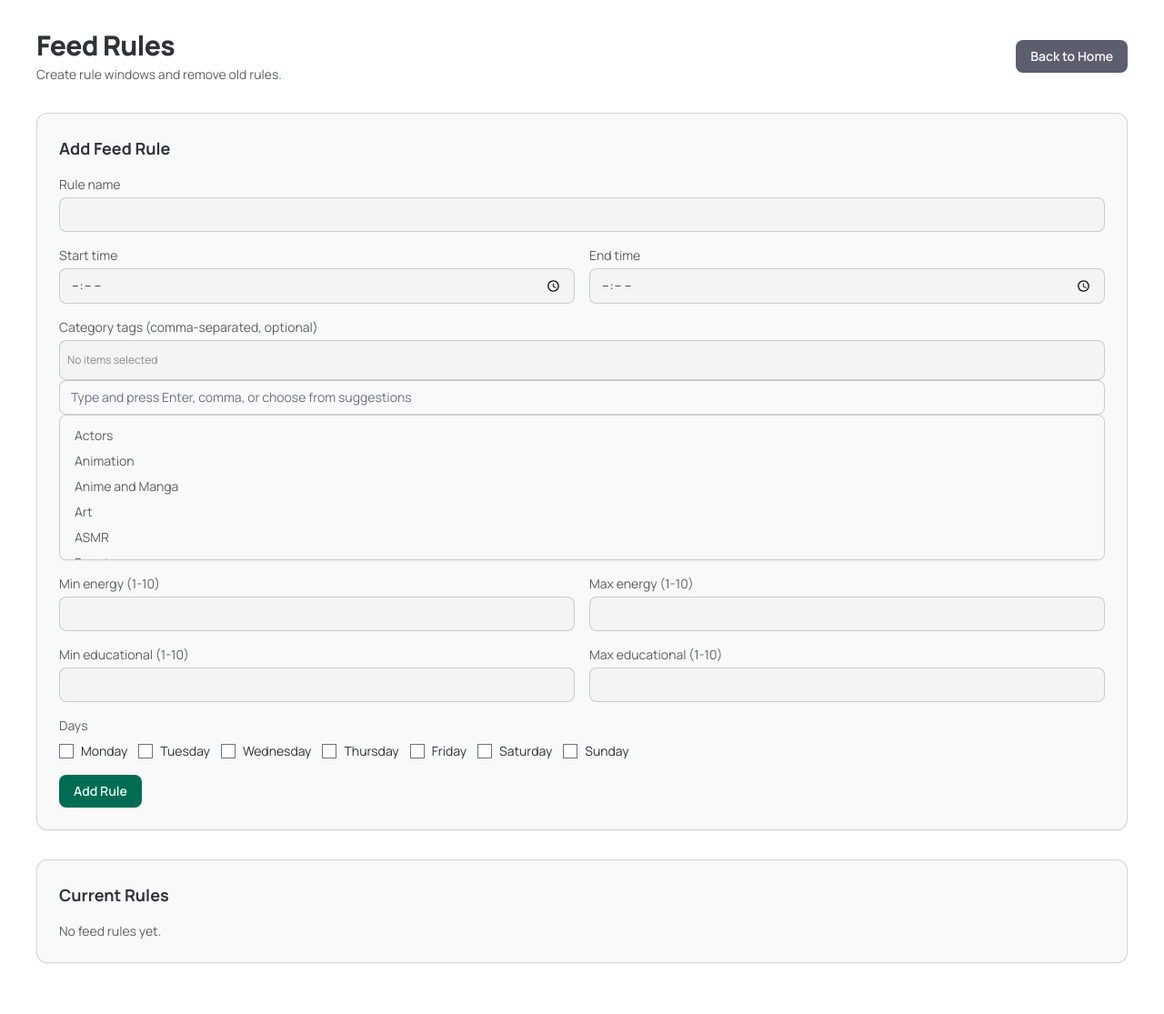
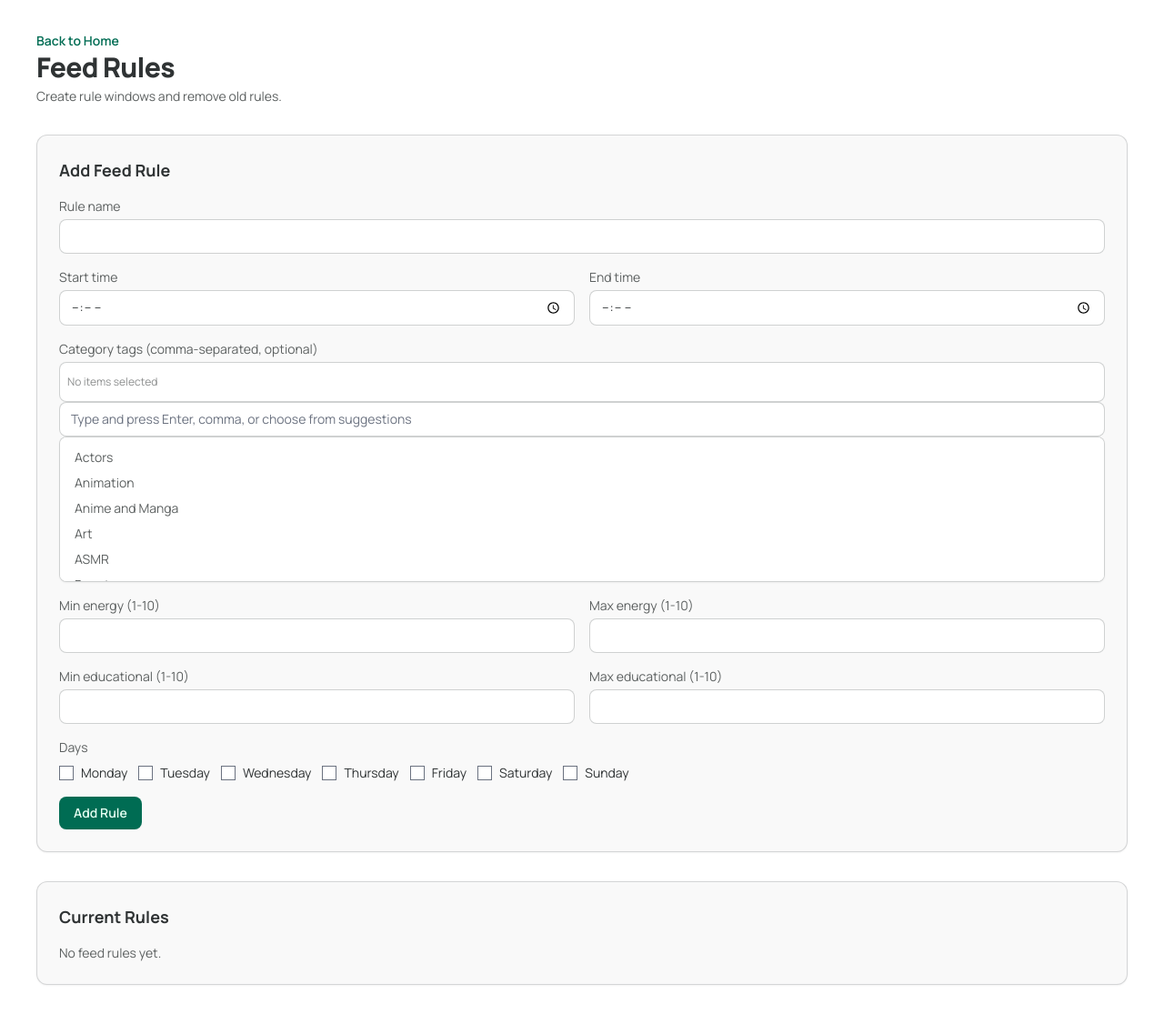
Before and after one commit to Jennawinx/youtube-refined, a Django app: page /feed-rules/ in a window 1280 px wide. Shown: the whole page at 91% size. Before the commit the page ends 1059 px from the top, so only its background shows below. Run offline with Django 4.2, Linux system fonts and the light colour scheme; data that the repository does not hold is empty; parts of the project's set-up code (start-up, migrations or seed data) failed here and were passed over; some libraries are stand-ins or nearby versions.

Commit message:
update rules page

```diff
--- a/feed/services/openai.py
+++ b/feed/services/openai.py
@@ -21,6 +21,7 @@ topics = [
     "Day in the life",
     "Decor",
     "DIY",
+    "Economics",
     "Economy",
     "Educational",
     "Finance and Investing",
--- a/templates/components/autocomplete.html
+++ b/templates/components/autocomplete.html
@@ -7,17 +7,17 @@
         data-autocomplete-output
     />
 
-    <div class="min-h-11 rounded-lg border border-outline-variant/60 bg-surface-container-low px-2 py-2 flex flex-wrap items-center gap-2" data-autocomplete-tags></div>
+    <div class="min-h-11 rounded-lg border border-outline-variant/60 {{ tags_bg_class|default:'bg-surface-container-low' }} px-2 py-2 flex flex-wrap items-center gap-2" data-autocomplete-tags></div>
 
     <input
         type="text"
         value=""
-        placeholder="{{ placeholder|default:'Type to add items' }}"
-        class="w-full rounded-lg border border-outline-variant/60 bg-surface px-3 py-2 text-sm text-on-surface outline-none focus:border-primary"
+        placeholder="{{ placeholder|default:'Type and press Enter, comma, or choose from suggestions' }}"
+        class="w-full rounded-lg border border-outline-variant/60 {{ input_bg_class|default:'bg-surface' }} px-3 py-2 text-sm text-on-surface outline-none focus:border-primary"
         data-autocomplete-input
     />
 
-    <div class="hidden rounded-lg border border-outline-variant/60 bg-surface shadow-sm p-2 max-h-40 overflow-auto" data-autocomplete-suggestions>
+    <div class="hidden rounded-lg border border-outline-variant/60 {{ suggestions_bg_class|default:'bg-surface' }} shadow-sm p-2 max-h-40 overflow-auto" data-autocomplete-suggestions>
         {% for option in values %}
             <button
                 type="button"
--- a/templates/feed/feed_rules.html
+++ b/templates/feed/feed_rules.html
@@ -8,11 +8,10 @@
   <main class="w-full min-h-screen bg-surface-container-lowest overflow-y-auto px-10 py-8 flex flex-col gap-8">
     <header class="flex items-center justify-between gap-4 flex-wrap">
       <div>
+        <a href="{% url 'home' %}" class="text-sm font-semibold text-primary hover:underline">Back to Home</a>
         <h1 class="text-3xl font-extrabold tracking-tight">Feed Rules</h1>
         <p class="text-sm text-on-surface-variant mt-1">Create rule windows and remove old rules.</p>
       </div>
-      {% url 'home' as home_url %}
-      {% include 'components/button.html' with href=home_url label='Back to Home' color='secondary' %}
     </header>
 
     {% include 'components/banner_success.html' with message=success_message %}
@@ -31,7 +30,7 @@
             name="name"
             value="{{ name }}"
             required
-            class="rounded-lg border border-outline-variant/60 bg-surface-container-low px-3 py-2 text-sm outline-none focus:border-primary"
+            class="rounded-lg border border-outline-variant/60 bg-white px-3 py-2 text-sm outline-none focus:border-primary"
           />
         </label>
 
@@ -42,7 +41,7 @@
             name="start_time"
             value="{{ start_time }}"
             required
-            class="rounded-lg border border-outline-variant/60 bg-surface-container-low px-3 py-2 text-sm outline-none focus:border-primary"
+            class="rounded-lg border border-outline-variant/60 bg-white px-3 py-2 text-sm outline-none focus:border-primary"
           />
         </label>
 
@@ -53,13 +52,13 @@
             name="end_time"
             value="{{ end_time }}"
             required
-            class="rounded-lg border border-outline-variant/60 bg-surface-container-low px-3 py-2 text-sm outline-none focus:border-primary"
+            class="rounded-lg border border-outline-variant/60 bg-white px-3 py-2 text-sm outline-none focus:border-primary"
           />
         </label>
 
         <div class="flex flex-col gap-1 md:col-span-2">
           <span class="text-sm text-on-surface-variant">Category tags (comma-separated, optional)</span>
-          {% include 'components/autocomplete.html' with name='category_tags' value=category_tags_input values=available_topics placeholder='Type and press Enter, comma, or choose from suggestions' %}
+          {% include 'components/autocomplete.html' with name='category_tags' value=category_tags_input values=available_topics input_bg_class='bg-white' tags_bg_class='bg-white' suggestions_bg_class='bg-white' %}
         </div>
 
         <label class="flex flex-col gap-1">
@@ -70,7 +69,7 @@
             max="10"
             name="min_energy"
             value="{{ min_energy }}"
-            class="rounded-lg border border-outline-variant/60 bg-surface-container-low px-3 py-2 text-sm outline-none focus:border-primary"
+            class="rounded-lg border border-outline-variant/60 bg-white px-3 py-2 text-sm outline-none focus:border-primary"
           />
         </label>
 
@@ -82,7 +81,7 @@
             max="10"
             name="max_energy"
             value="{{ max_energy }}"
-            class="rounded-lg border border-outline-variant/60 bg-surface-container-low px-3 py-2 text-sm outline-none focus:border-primary"
+            class="rounded-lg border border-outline-variant/60 bg-white px-3 py-2 text-sm outline-none focus:border-primary"
           />
         </label>
 
@@ -94,7 +93,7 @@
             max="10"
             name="min_educational"
             value="{{ min_educational }}"
-            class="rounded-lg border border-outline-variant/60 bg-surface-container-low px-3 py-2 text-sm outline-none focus:border-primary"
+            class="rounded-lg border border-outline-variant/60 bg-white px-3 py-2 text-sm outline-none focus:border-primary"
           />
         </label>
 
@@ -106,7 +105,7 @@
             max="10"
             name="max_educational"
             value="{{ max_educational }}"
-            class="rounded-lg border border-outline-variant/60 bg-surface-container-low px-3 py-2 text-sm outline-none focus:border-primary"
+            class="rounded-lg border border-outline-variant/60 bg-white px-3 py-2 text-sm outline-none focus:border-primary"
           />
         </label>
 
```
